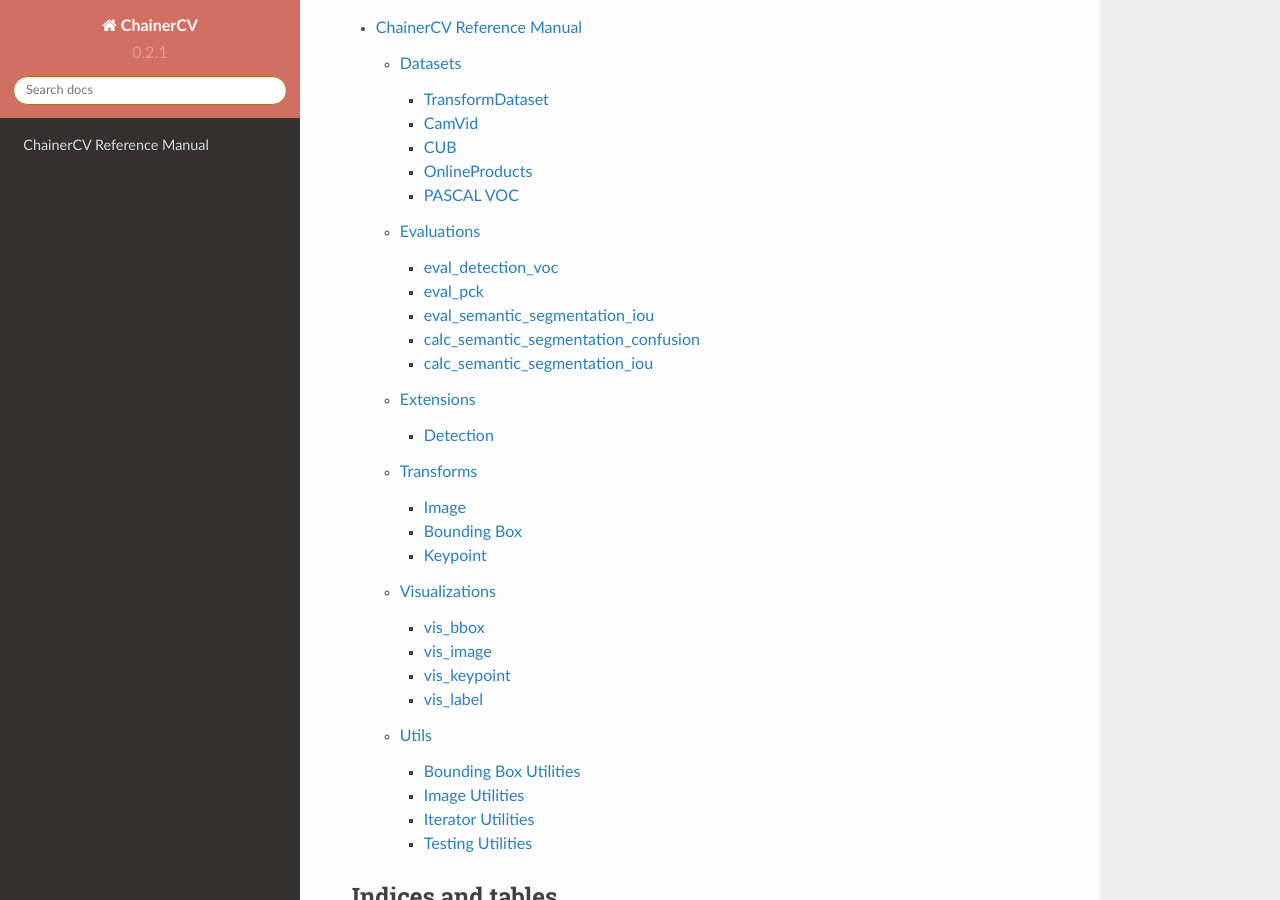
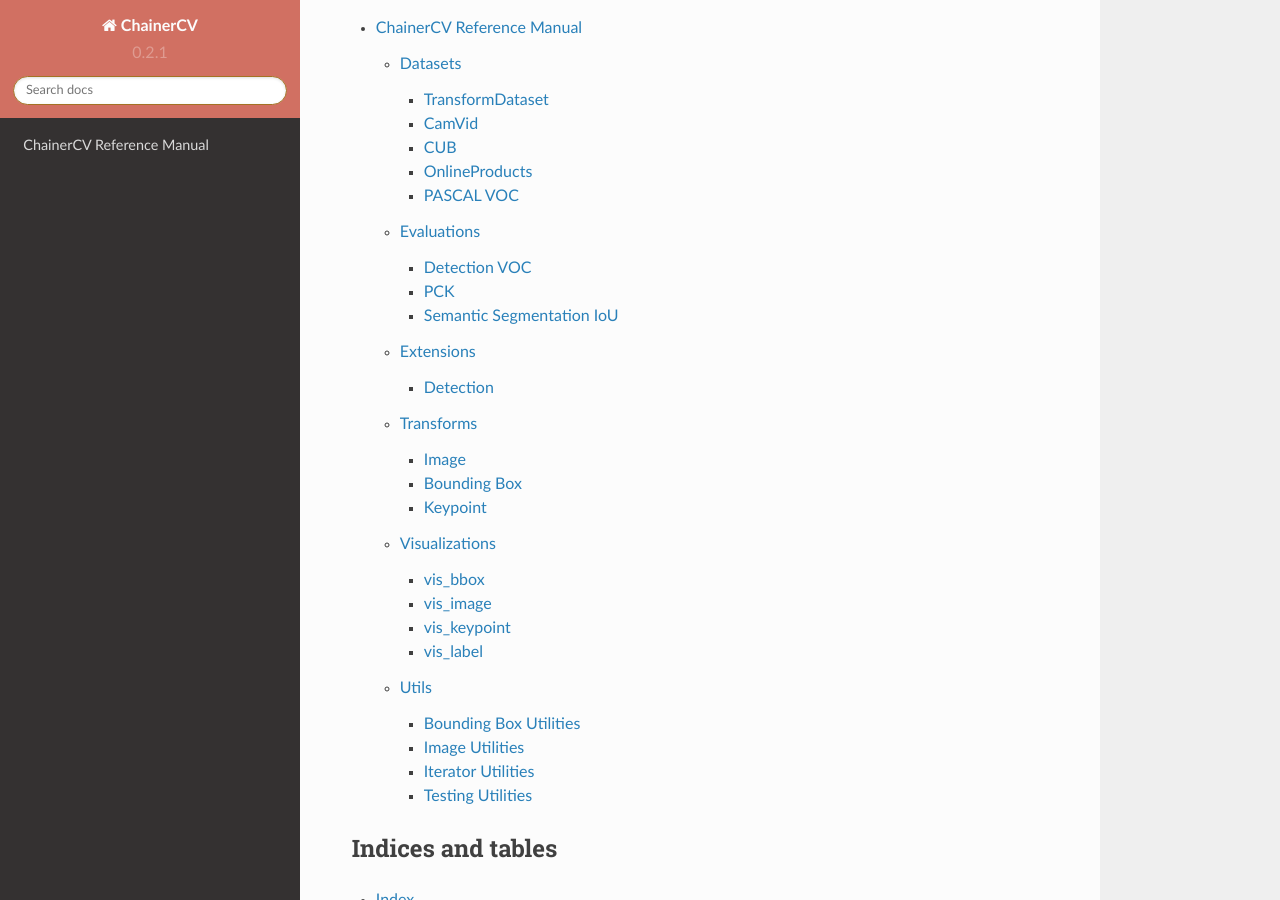
Before and after one commit to chainer/chainercv, a Sphinx documentation site: the page built from docs/source/index.rst, in a window 1280 px wide and 900 px high, scrolled down 969 px. Built offline with Sphinx 7.4.7 and the Read the Docs theme 2.0.0, drawn with Linux system fonts in a browser that asks for light colours; part of the change alters nothing that is shown.

```diff
--- a/docs/source/reference/evaluations.rst
+++ b/docs/source/reference/evaluations.rst
@@ -4,15 +4,24 @@ Evaluations
 .. module:: chainercv.evaluations
 
 
+Detection VOC
+-------------
+
 eval_detection_voc
 ~~~~~~~~~~~~~~~~~~
 .. autofunction:: eval_detection_voc
 
 
+PCK
+---
+
 eval_pck
 ~~~~~~~~
 .. autofunction:: eval_pck
 
+
+Semantic Segmentation IoU
+-------------------------
 
 eval_semantic_segmentation_iou
 ~~~~~~~~~~~~~~~~~~~~~~~~~~~~~~
```
